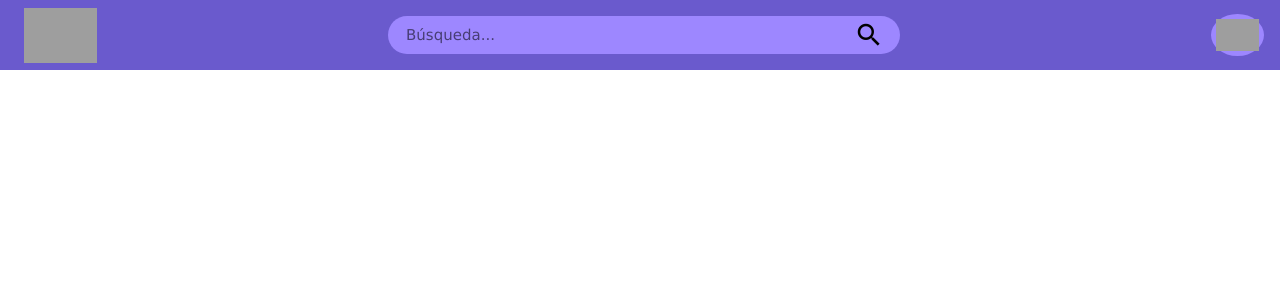
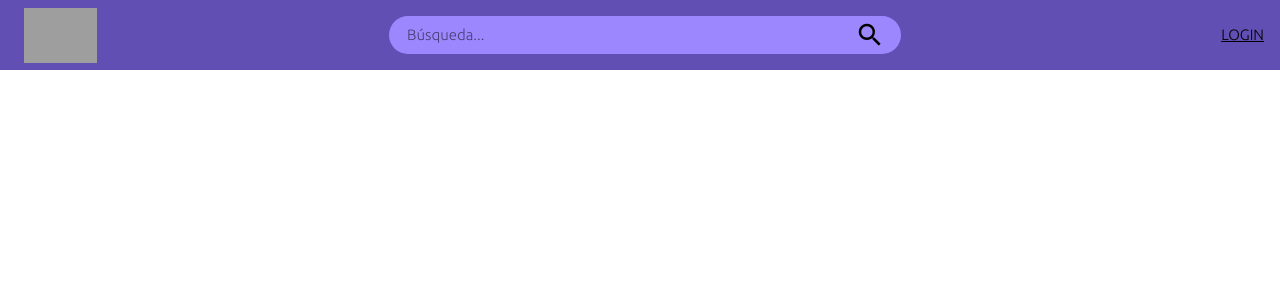
Before and after one commit to ariloc/jamco, a PHP site: page / in a window 1280 px wide. Shown: the top 300 px of the page. Run offline with PHP 8.4, Linux system fonts and the light colour scheme; grey boxes are pictures that could not be loaded.

Commit message:
Add files via upload

```diff
--- a/index.html
+++ b/index.html
@@ -6,9 +6,15 @@
         <link rel="stylesheet" href="https://www.w3schools.com/w3css/4/w3.css" />
         <link rel="stylesheet" href="https://fonts.googleapis.com/icon?family=Material+Icons">
         <link rel="stylesheet" href="styles.css" />
+
+        <link rel="preconnect" href="https://fonts.googleapis.com">
+        <link rel="preconnect" href="https://fonts.gstatic.com" crossorigin>
+        <link href="https://fonts.googleapis.com/css2?family=Ubuntu:wght@300&display=swap" rel="stylesheet">
+
         <script src="https://ajax.googleapis.com/ajax/libs/jquery/3.6.0/jquery.min.js"></script>
         <script src="scripts.js"></script>
-		<title>j2g</title>
+
+		<title>Jamco</title>
 	</head>
 
     <body>
@@ -71,16 +77,25 @@
             </div>
 
             <div id="navbar-right-div" class="w3-container w3-cell w3-cell-middle" style="width: 30%;">
+
+                <div class="profile-wrapper">
+                    <a href="/login">LOGIN</a>
+                </div>
+
+            <!--
                 <div class="profile-wrapper">
                     <a class="profile-pic">
                         <img src="persona.svg"></img>
                     </a>
                 </div>
+
+
                 <div class="profile-wrapper">
                     <div class="w3-container login-popup">
                         <p style="text-align: center;"><a href="/login">Login / Registrarse</a></p>
                     </div>
                 </div>
+            -->
             </div>
 		</header>
 	</body>
--- a/scripts.js
+++ b/scripts.js
@@ -15,7 +15,10 @@ $(document).ready(function(){
     $("input.search-field").focusin(function(){
         search_bar_focused = true;
         $("div.search-bar").animate({width: "100%"},100,function(){});
-        $("#filter-search-button").css({"width": "auto", "opacity": "100%"});
+        $("#filter-search-button").css({"display": "flex"}).animate({
+            width: "42px",
+            opacity: 1
+        },100);
     });
 
     function hideFilterWindow() {
@@ -32,7 +35,12 @@ $(document).ready(function(){
         $("div.search-bar").mouseleave();
         $("div.search-bar").animate({width: "80%"},100);
         $("#filter-window").animate({width: "80%"},100,false,function(){});
-        $("#filter-search-button").css({"width": "", "opacity": ""});
+        $("#filter-search-button").animate({
+            width: "0px",
+            opacity: 0
+        },100,function(){
+            $(this).hide(0);
+        });
     }
 
     $(document).mouseup(function(e) {
@@ -68,7 +76,7 @@ $(document).ready(function(){
         }, function() {
             login_timeout = setTimeout(function() {
                 $(".login-popup").css({"transform": ""});
-            }, 300);
+            },300);
         }
     );
 
@@ -80,7 +88,7 @@ $(document).ready(function(){
         $("div.search-bar").css({"display": "flex"}).hide(0).fadeIn(200);
         $("div.search-mobile").hide(0);
         $("div.search-bar").mouseenter();
-        $("input.search-field").focusin().focus();
+        $("input.search-field").focus();
 	    $("#search-btn-wrapper").css({"padding-left": "12px",
 		                              "padding-right": "12px"});
         $("#search-close-mobile").css({"display": "flex"}).hide(0).fadeIn(200);
--- a/styles.css
+++ b/styles.css
@@ -1,7 +1,11 @@
 :root {
-    --main-color: #6a5acd;
+    --main-color: #614fb4;
     --light-color: #9d87ff;
     --dark-color: #34309b;
+}
+
+body {
+    font-family: 'Ubuntu', sans-serif;
 }
 
 .logo {
@@ -59,10 +63,9 @@ input.search-field {
 }
 
 #filter-search-button {
-    transition: opacity 0.2s ease-out;
-    width: 0%;
-    opacity: 0%;
+    width: 0;
     overflow: hidden;
+    display: none;
 }
 
 a.profile-pic {
@@ -123,6 +126,7 @@ a.profile-pic > img {
 .profile-wrapper {
     display: flex;
     justify-content: end;
+
 }
 
 div.search-mobile {
```
